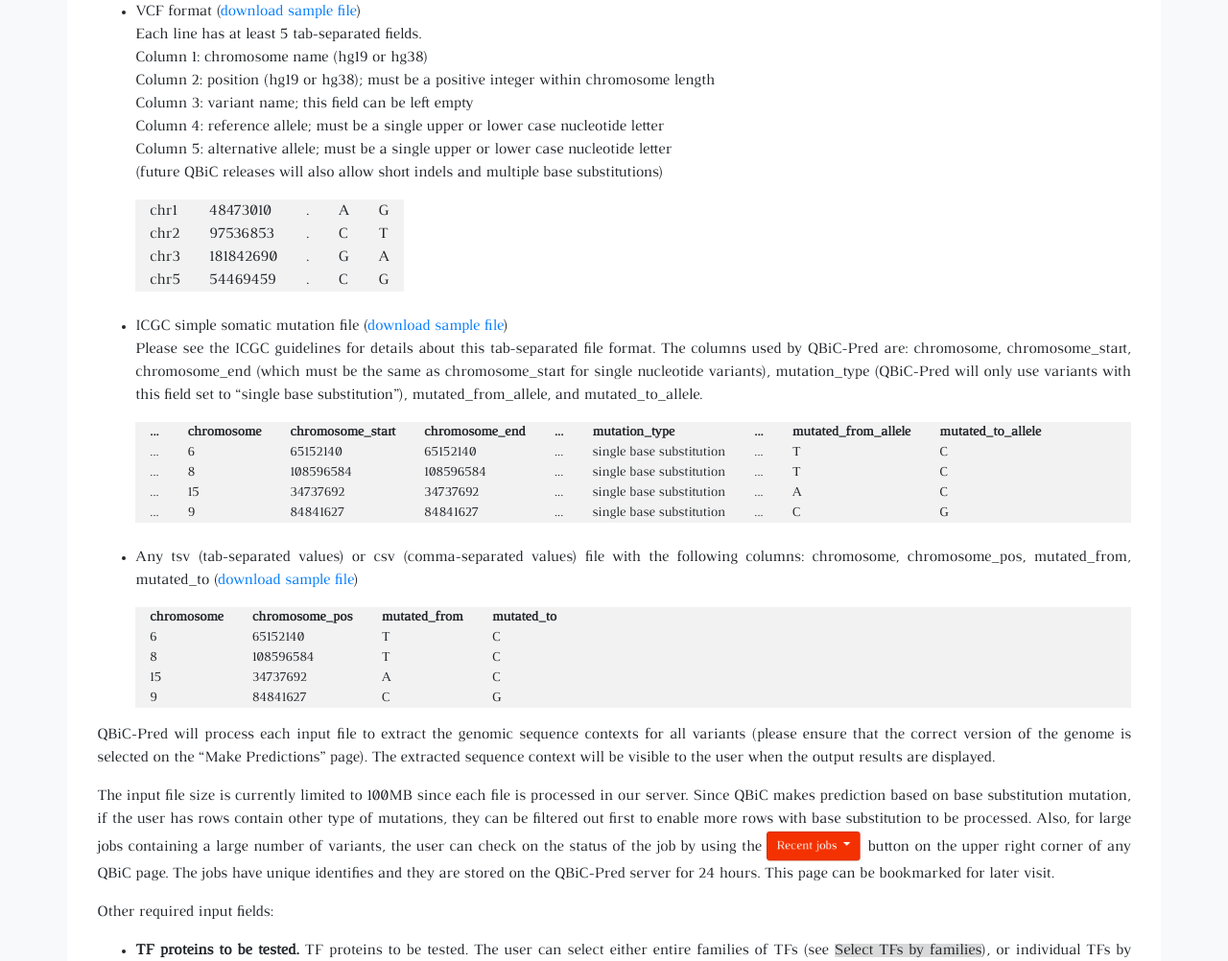
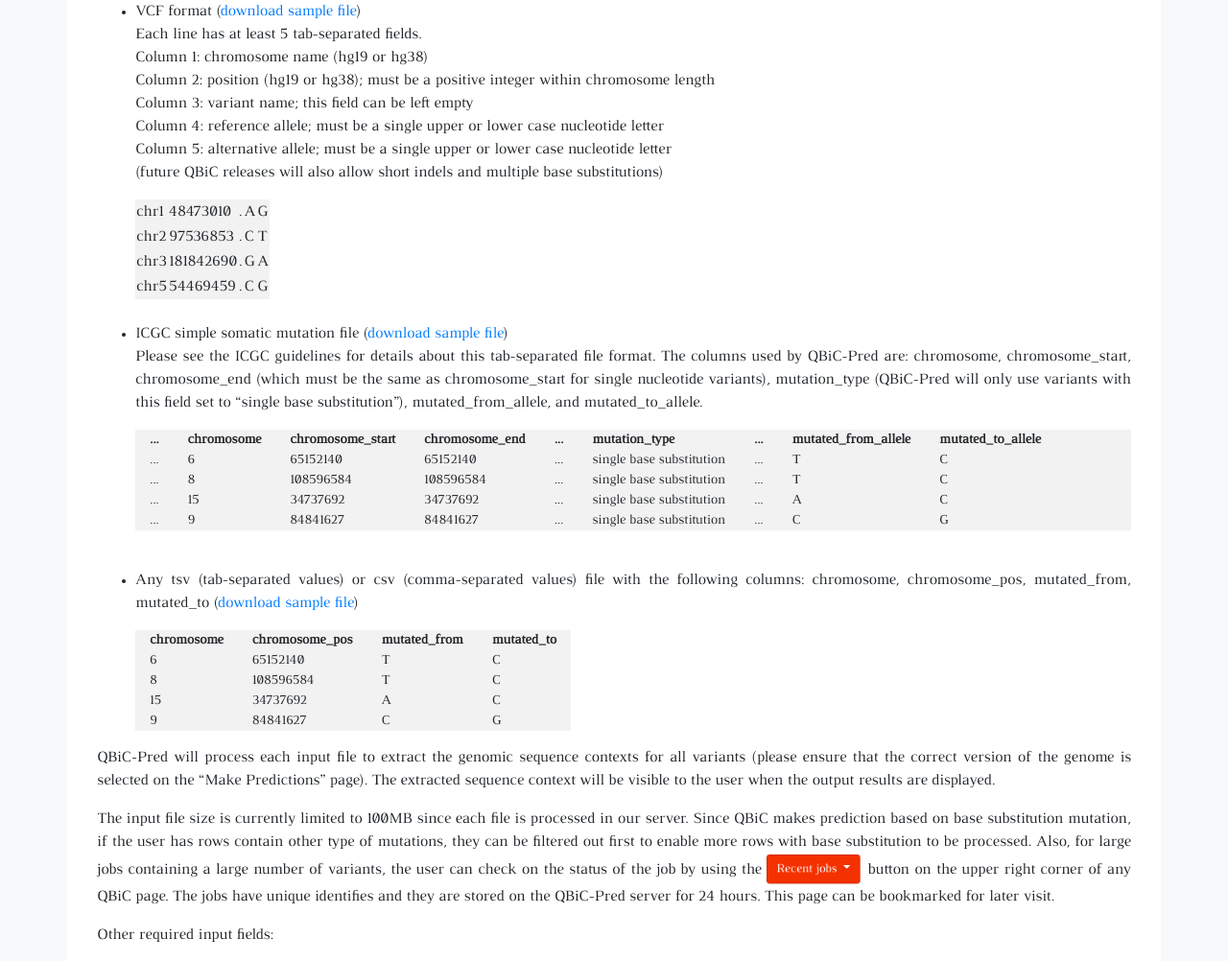
Before and after one commit to vincentiusmartin/QBiC-Pred, a Flask app: page /about in a window 1280 px wide. Shown: the part 322-1324 px from the top of the page at 96% size. Run offline with Flask 2, Linux system fonts and the light colour scheme; data that the repository does not hold is empty; parts of the project's set-up code (start-up, migrations or seed data) failed here and were passed over; some libraries are stand-ins or nearby versions.

Commit message:
interface: about, footer

```diff
--- a/website/app/static/css/about.css
+++ b/website/app/static/css/about.css
@@ -12,8 +12,14 @@ p{
   display:block;
 }
 
-.example-table > tbody > tr > th,td{
+.example-table > thead > tr > th{
   padding:0 15px 0 15px;
+  background-color:#f2f2f2;
+}
+
+.example-table > tbody > tr > td{
+  padding:0 15px 0 15px;
+  background-color:#f2f2f2;
 }
 
 .inline-img > img {
--- a/website/app/templates/about.html
+++ b/website/app/templates/about.html
@@ -65,8 +65,9 @@
       ICGC simple somatic mutation file  (<a href="/download/icgc-example.tsv">download sample file</a>) <br />
       Please see the ICGC guidelines  for details about this tab-separated file format. The columns used by QBiC-Pred are: chromosome, chromosome_start, chromosome_end (which must be the same as chromosome_start for single nucleotide variants), mutation_type (QBiC-Pred will only use variants with this field set to “single base substitution”), mutated_from_allele, and mutated_to_allele.
     </p>
-    <table class="graybg example-table">
+    <table class="table table-borderless graybg example-table">
       <tr>
+        <thead>
           <th>...</th>
           <th>chromosome</th>
           <th>chromosome_start</th>
@@ -76,6 +77,7 @@
           <th>...</th>
           <th>mutated_from_allele</th>
           <th>mutated_to_allele</th>
+        </thead>
       </tr>
       <tr>
         <td>...</td>
@@ -128,13 +130,16 @@
       <p>
       Any tsv (tab-separated values) or csv (comma-separated values) file with the following columns: chromosome, chromosome_pos, mutated_from, mutated_to (<a href="/download/example3.tsv">download sample file</a>) <br />
       </p>
-      <table class="graybg example-table">
+      <table class="table table-borderless example-table">
+        <thead>
           <tr>
-          <th>chromosome</th>
-          <th>chromosome_pos</th>
-          <th>mutated_from</th>
-          <th>mutated_to</th>
+            <th scope="col">chromosome</th>
+            <th scope="col">chromosome_pos</th>
+            <th scope="col">mutated_from</th>
+            <th scope="col">mutated_to</th>
           </tr>
+        </thead>
+        <tbody>
           <tr>
             <td>6</td>
             <td>65152140</td>
@@ -159,6 +164,7 @@
             <td>C</td>
             <td>G</td>
           </tr>
+        </tbody>
       </table>
     </li>
   </ul>
--- a/website/app/templates/base.html
+++ b/website/app/templates/base.html
@@ -67,7 +67,7 @@
         <div class="row" id="box-search">
             <div class="footer-thumbnail text-center">
                 <img src="/static/images/footer.png" alt="" class="img-responsive" id="footer-img">
-                <div class="footer-caption col-md-7">
+                <div class="footer-caption col-md-8">
                     <p>© 2018 For question, feedback, or bugs please send an email to qbic-pred@duke.edu</p>
                 </div>
             </div>
```
Lines whose indentation alone changed are shown as unchanged.
